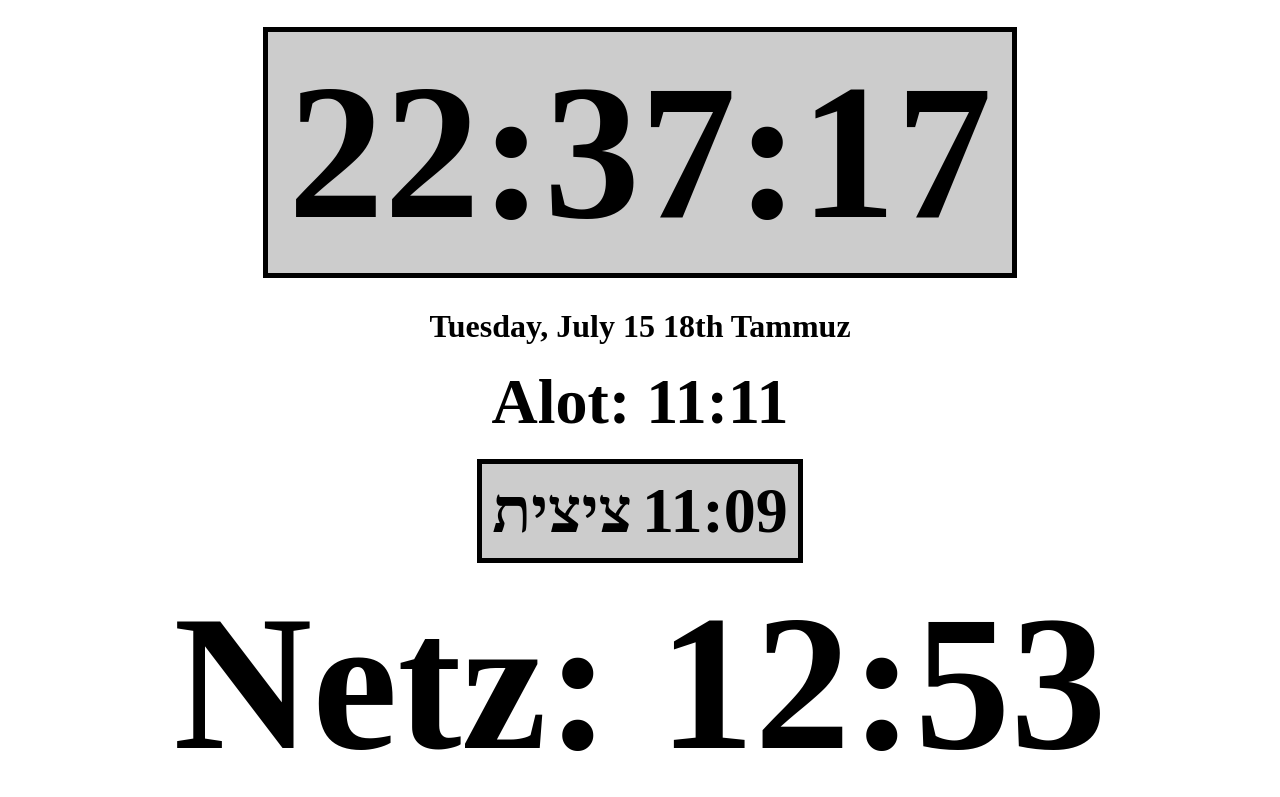
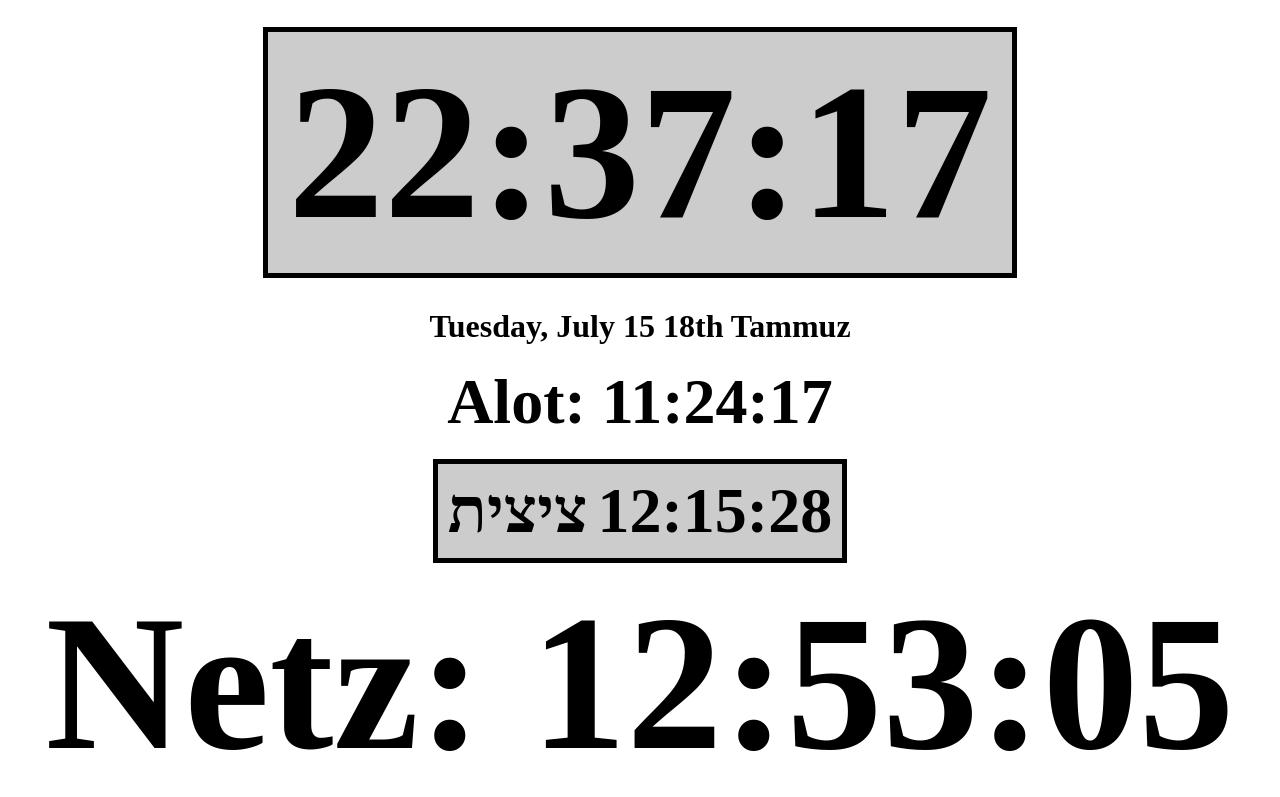
Before and after one commit to meirgabbye/Kenissa-Clock, a plain HTML site: page index.html in a window 1280 px wide. Drawn offline with Linux system fonts and the light colour scheme.

Commit message:
Update index.html

```diff
--- a/index.html
+++ b/index.html
@@ -3,7 +3,7 @@
 <head>
 <meta charset="UTF-8">
 <meta name="viewport" content="width=device-width, initial-scale=1.0">
-<title>Synagogue Clock — Magen Avraham</title>
+<title>Synagogue Clock — Sun Angles</title>
 <style>
 body {
   font-family: 'Times New Roman', serif;
@@ -59,13 +59,12 @@ body {
 <div class="netz" id="netzTime" style="font-size:15vw;">Netz: --:--</div>
 
 <script>
-// approximate sunrise & sunset using NOAA algorithm
-function getSunTimes(date, lat, lon) {
+// NOAA-based sun calculation
+function getSunTime(date, lat, lon, angle, rising) {
   const rad = Math.PI / 180;
   const n = Math.floor((date - new Date(date.getFullYear(),0,0)) / 86400000);
   const lngHour = lon / 15;
 
-  function calcTime(rising, angle) {
   const t = n + ((rising ? 6 : 18) - lngHour) / 24;
   const M = (0.9856 * t) - 3.289;
   let L = M + (1.916 * Math.sin(M * rad)) + (0.020 * Math.sin(2 * M * rad)) + 282.634;
@@ -77,28 +76,26 @@ function getSunTimes(date, lat, lon) {
   const sinDec = 0.39782 * Math.sin(L*rad);
   const cosDec = Math.cos(Math.asin(sinDec));
   const cosH = (Math.cos(angle*rad) - sinDec*Math.sin(lat*rad)) / (cosDec*Math.cos(lat*rad));
+
   if (cosH > 1 || cosH < -1) return null;
+
   const H = (rising ? 360 - Math.acos(cosH)/rad : Math.acos(cosH)/rad) / 15;
   const T = H + RAhr - (0.06571*t) - 6.622;
   let UT = (T - lngHour) % 24;
   if (UT < 0) UT += 24;
   const hrs = Math.floor(UT);
   const mins = Math.floor((UT - hrs) * 60);
+  const secs = Math.floor(((UT - hrs) * 60 - mins) * 60);
   const res = new Date(date);
-    res.setUTCHours(hrs, mins, 0, 0);
+  res.setUTCHours(hrs, mins, secs, 0);
   return res;
 }
 
-  return {
-    sunrise: calcTime(true, 90.833),     // netz
-    sunset: calcTime(false, 90.833),     // shkiah
-    dawn: calcTime(true, 108),           // alot hashachar ~ 72 min before netz
-    dusk: calcTime(false, 96)           // tzeit ~ 40 min after shkiah
-  };
+function pad(n) { return (n < 10 ? '0' : '') + n; }
+function netFmt(date) {
+  if (!date) return '--:--:--';
+  return `${pad(date.getHours())}:${pad(date.getMinutes())}:${pad(date.getSeconds())}`;
 }
-
-function pad(n) { return (n < 10 ? '0' : '') + n; }
-function fmt(date) { return `${pad(date.getHours())}:${pad(date.getMinutes())}`; }
 
 function update() {
   const now = new Date();
@@ -107,24 +104,14 @@ function update() {
     now.toLocaleDateString('en-US', { weekday: 'long', month: 'long', day: 'numeric' }) + "\n18th Tammuz";
 
   const lat = 34.05380, lon = -118.38011;
-  const sun = getSunTimes(now, lat, lon);
 
-  if (sun.dawn && sun.dusk) {
-    const dayLengthMs = sun.dusk - sun.dawn;
-    const shaahZmanit = dayLengthMs / 12;
+  const alot = getSunTime(now, lat, lon, 106.1, true);       // Alot: sun @ -16.1° (90+16.1)
+  const tzitzit = getSunTime(now, lat, lon, 97.6, true);     // Tzitzit: sun @ -7.6° (90+7.6)
+  const netz = getSunTime(now, lat, lon, 90.833, true);      // Netz: sun @ +0.833°
 
-    const alot = sun.dawn;
-    const tzitzit = new Date(sun.dawn.getTime() + (3 * shaahZmanit / 60));
-    const netz = sun.sunrise;
-
-    document.getElementById('alotHashachar').textContent = 'Alot: ' + fmt(alot);
-    document.getElementById('tzitzitTime').textContent = fmt(tzitzit);
-    document.getElementById('netzTime').textContent = 'Netz: ' + fmt(netz);
-  } else {
-    document.getElementById('alotHashachar').textContent = 'Alot: --:--';
-    document.getElementById('tzitzitTime').textContent = '--:--';
-    document.getElementById('netzTime').textContent = 'Netz: --:--';
-  }
+  document.getElementById('alotHashachar').textContent = 'Alot: ' + netFmt(alot);
+  document.getElementById('tzitzitTime').textContent = netFmt(tzitzit);
+  document.getElementById('netzTime').textContent = 'Netz: ' + netFmt(netz);
 }
 
 window.addEventListener('load', () => {
```
Lines whose indentation alone changed are shown as unchanged.
